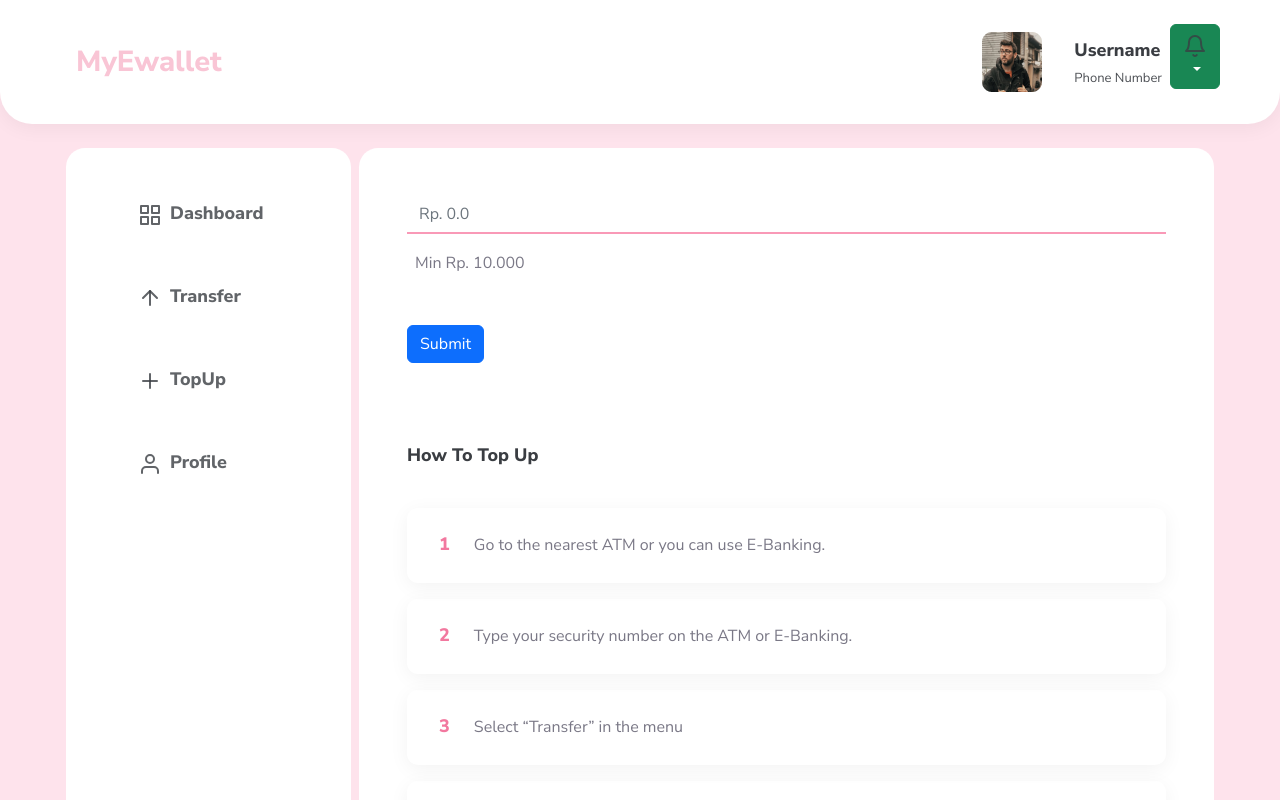
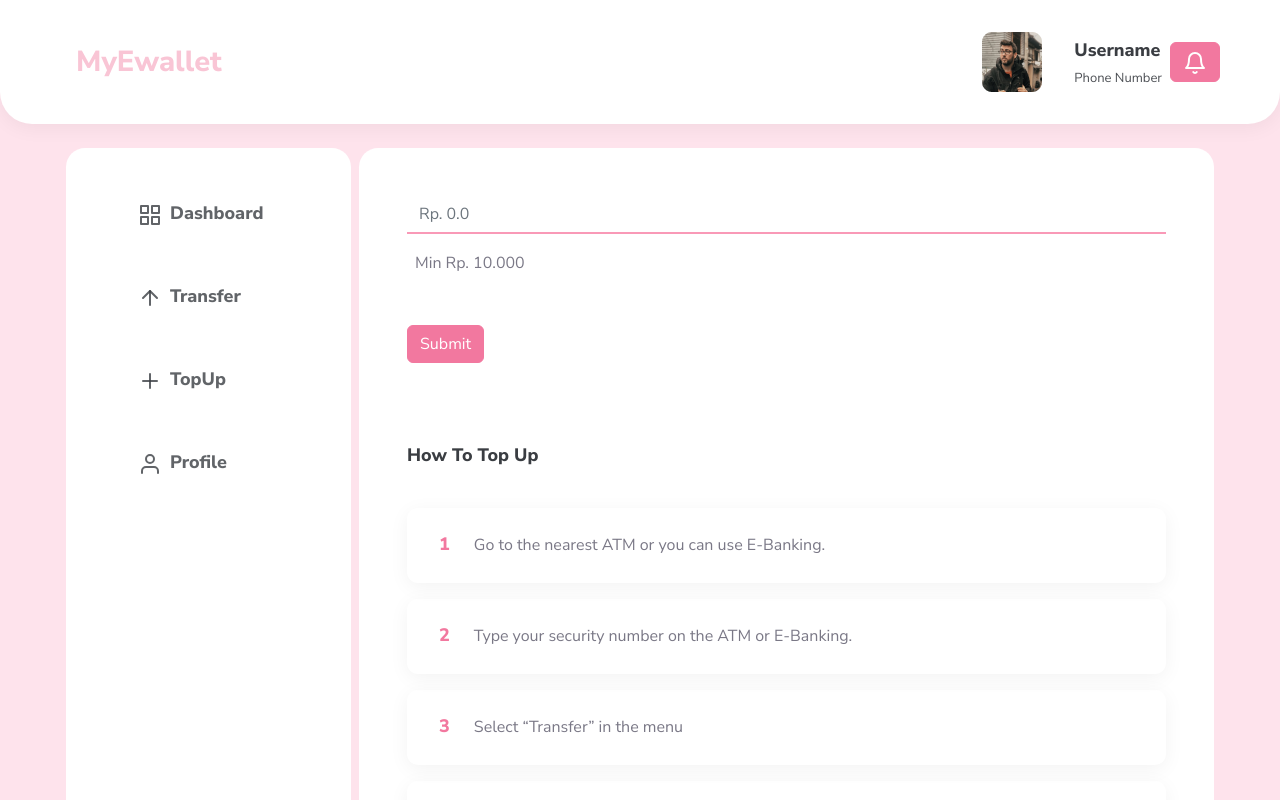
Before and after one commit to pridantaraka/React-MyEwallet, a React (Create React App) app: page /topup in a window 1280 px wide. Shown: the top 800 px of the page. Built offline with nearby package versions, Linux system fonts and the light colour scheme; no server answers.

Commit message:
desain update

```diff
--- a/src/assets/css/homestyle.css
+++ b/src/assets/css/homestyle.css
@@ -337,27 +337,24 @@
 }
 /* dropdownmenu */
 /* dropdownnotif */
-.notif btn{
-    border: unset;
-    background-color: #FFFFFF;
-    color: #F2789F;
-    transition: none;
+.dropdown-toggle::after{
+ content: none;
 }
-.notif btn-success:focus{
-    outline: unset;
-    border: unset;
-    background-color: #FFFFFF;
-    color: #F2789F;
-    transition: none;
+.btn:hover{
+    background-color: #F2789F;
+    border-color: #F2789F;
+    color: white;
 }
-.notif btn:hover{
-    background-color: #FFFFFF;
-    transition: none;
-}
-.notif btn:active{
-    outline: unset;
-    background-color: none;
-    transition: none;
+.btn:focus{
+    background-color: #F2789F;
+    border-color: #F2789F;
+    color: white;
+    box-shadow: none;
+  }
+.btn-primary{
+    background-color: #F2789F;
+    border-color: #F2789F;
+    color: white;
 }
 /* dropdownnotif */
 
@@ -384,6 +381,6 @@
 
 @media (max-width: 576px) {
     .box-side{
-        min-width: 420px;
+        max-width: 420px;
     }
  }
--- a/src/component/ListUser.js
+++ b/src/component/ListUser.js
@@ -16,7 +16,7 @@ export default function ListUser ({id,picture, name, phone}) {
             <div className="d-flex flex-row align-self-center">
                 <img src={picture} alt="profileimg" className='fluid'/>
                 <div className="d-inline-flex flex-column align-self-center px-2">
-                    <p className="p-user mb-0">{id}{name}</p>
+                    <p className="p-user mb-0">{name}</p>
                     <p className="p-info mb-0">{phone}</p>
                 </div>
             </div>
--- a/src/component/Notif.js
+++ b/src/component/Notif.js
@@ -11,9 +11,9 @@ export default function Notif() {
 
     return(
         <>
-        <Dropdown>
-        <Dropdown.Toggle variant="success">
-        <div className="sec-menu-p align-self-center box-notif">
+        <Dropdown className='d-flex align-items-center justify-content-center'>
+        <Dropdown.Toggle>
+        <div className=''>
           <Bell />
         </div>
         </Dropdown.Toggle>
--- a/src/homepages/Addphone.js
+++ b/src/homepages/Addphone.js
@@ -27,7 +27,7 @@ function AddPhone() {
                             </Col>
                             <Col md={9}>
                             <DropdownMenu />
-                            <section className="bg-white box-side main-box p-5 h-100">
+                            <section className="bg-white box-side main-box p-5">
                                 <div className="d-flex flex-column justify-content-center">
                                     <h3 className="trans-his py-2">Add Phone Number</h3>
                                     <p className="p-confirm">Add at least one phone number for the transfer<br/>
@@ -40,25 +40,6 @@ function AddPhone() {
                                         initialValues={{fullname: '', phonenumber: ''}}>
                                             {(props) => <EditProfile {...props}/>}
                                         </Formik>
-                                        {/* <div className="input-group flex-nowrap">
-                                            <span className="input-group-text reset-icon-wrp">
-                                                <i data-feather="phone"></i>
-                                                <p className="mb-0 ps-2">+62</p>
-                                            </span> */}
-                                            {/* <input type="tel" className="form-control reset-input w-md-50" placeholder="Enter your phone number"/> */}
-                                            {/* <Form>
-                                                <Form.Control
-                                                type="tel"
-                                                className=''
-                                                onChange={(e) => {
-                                                dispatch(customValue(e.target.value));
-                                                }}
-                                                />
-                                            </Form> */}
-                                        {/* </div> */}
-                                        {/* <div className="align-self-center">
-                                            <Link to='/managephone' nav-link ms-3 my-1><button className="reset-btn-chnge">Add Phone Number</button></Link>
-                                        </div> */}
                                     </div>
                                 </div>
                             </section>
--- a/src/homepages/Statusfail.js
+++ b/src/homepages/Statusfail.js
@@ -5,11 +5,16 @@ import Header from '../component/Header';
 import SideMenu from '../component/SideMenu';
 import Footer from '../component/Footer';
 import DropdownMenu from '../component/DropdownMenu';
+import { useSelector } from 'react-redux/es/exports';
 
 import SamuelSuhi from '../assets/image/users/SamuelSuhi.png'
 import faillogo from '../assets/image/failed.png'
 
 function StatusFail() {
+    const getTransfer = useSelector(state => state.transfer.dataTransfer);
+    const recipient = useSelector(state => state.user.dataRecipient);
+    const getbalance = useSelector(state => state.profile.data);
+
     return(
         <>
         <Container className='mw-100 min-vh-100 bg-homepg'>
@@ -39,25 +44,25 @@ function StatusFail() {
                                     <div className="d-inline-flex flex-row justify-content-between p-3 boxconfirm align-content-center">
                                         <div className="d-inline-flex flex-column align-self-center px-2">
                                             <p className="p-confirm mb -0">Amount</p>
-                                            <p className="h3-confirm mb-0">Rp100.000</p>
+                                            <p className="h3-confirm mb-0">Rp{getTransfer.amount}</p>
                                         </div>
                                     </div>
                                     <div className="d-inline-flex flex-row justify-content-between p-3 boxconfirm align-content-center">
                                         <div className="d-inline-flex flex-column align-self-center px-2">
                                             <p className="p-confirm mb -0">Balance Left</p>
-                                            <p className="h3-confirm mb-0">Rp20.000</p>
+                                            <p className="h3-confirm mb-0">Rp{getbalance.balance?getbalance.balance:'0.00'}</p>
                                         </div>
                                     </div>
                                     <div className="d-inline-flex flex-row justify-content-between p-3 boxconfirm align-content-center">
                                         <div className="d-inline-flex flex-column align-self-center px-2">
                                             <p className="p-confirm mb -0">Date & Time</p>
-                                            <p className="h3-confirm mb-0">May 11, 2020 - 12.20</p>
+                                            <p className="h3-confirm mb-0">{getTransfer.date}, {getTransfer.time}</p>
                                         </div>
                                     </div>
                                     <div className="d-inline-flex flex-row justify-content-between p-3 boxconfirm align-content-center">
                                         <div className="d-inline-flex flex-column align-self-center px-2">
                                             <p className="p-confirm mb -0">Notes</p>
-                                            <p className="h3-confirm mb-0">For buying some socks</p>
+                                            <p className="h3-confirm mb-0">{getTransfer.note || 'No Notes'}</p>
                                         </div>
                                     </div>
                                     <h3 className="trans-his py-3">Transfer To</h3>
@@ -65,14 +70,14 @@ function StatusFail() {
                                         <div className="d-flex flex-row align-self-center">
                                         <img src={SamuelSuhi} alt="userimg"/>
                                         <div className="d-inline-flex flex-column align-self-center px-2">
-                                            <p className="p-user mb-0">Samuel Suhi</p>
-                                            <p className="p-info mb-0">+62 813-8492-9994</p>
+                                            <p className="p-user mb-0">{recipient.fullname}</p>
+                                            <p className="p-info mb-0">{recipient.phonenumber}</p>
                                         </div>
                                         </div>
                                     </div>
                                     <div className="d-flex justify-content-end flex-row gap-3">
                                         <div>
-                                            <Link to='/transfermoney'><button className='btn-status w-100 px-5'>Try Again</button></Link>
+                                            <Link to='/transfermoney'><button className='btn-status  px-5'>Try Again</button></Link>
                                         </div>
                                     </div>
                                 </div>
--- a/src/redux/reducers/user.js
+++ b/src/redux/reducers/user.js
@@ -22,7 +22,6 @@ const user = createSlice({
     });
     build.addCase(getUserById.fulfilled, (state, action)=>{
       state.dataRecipient = action.payload?.results;
-      console.log('ini reducers');
     });
   }
 });
```
